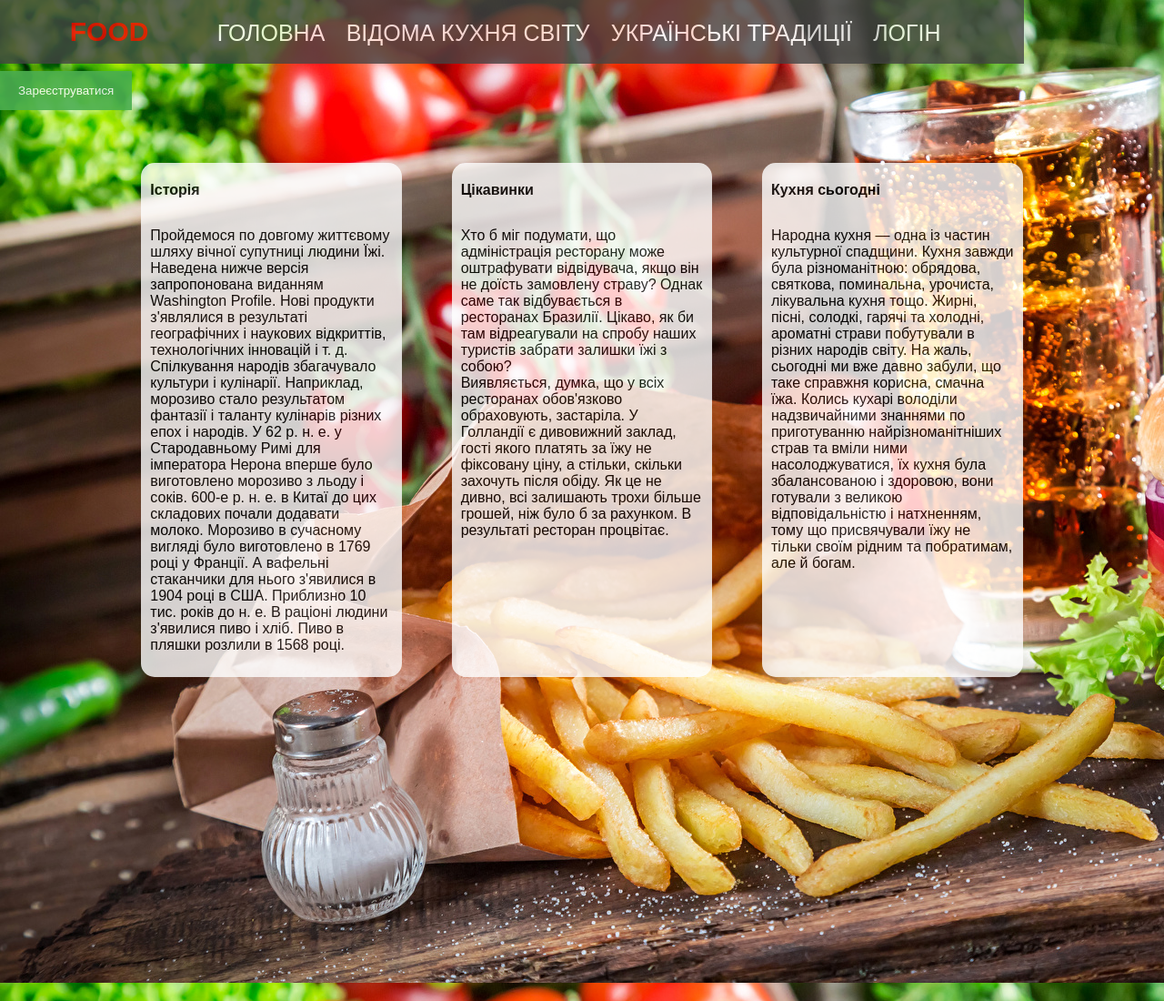
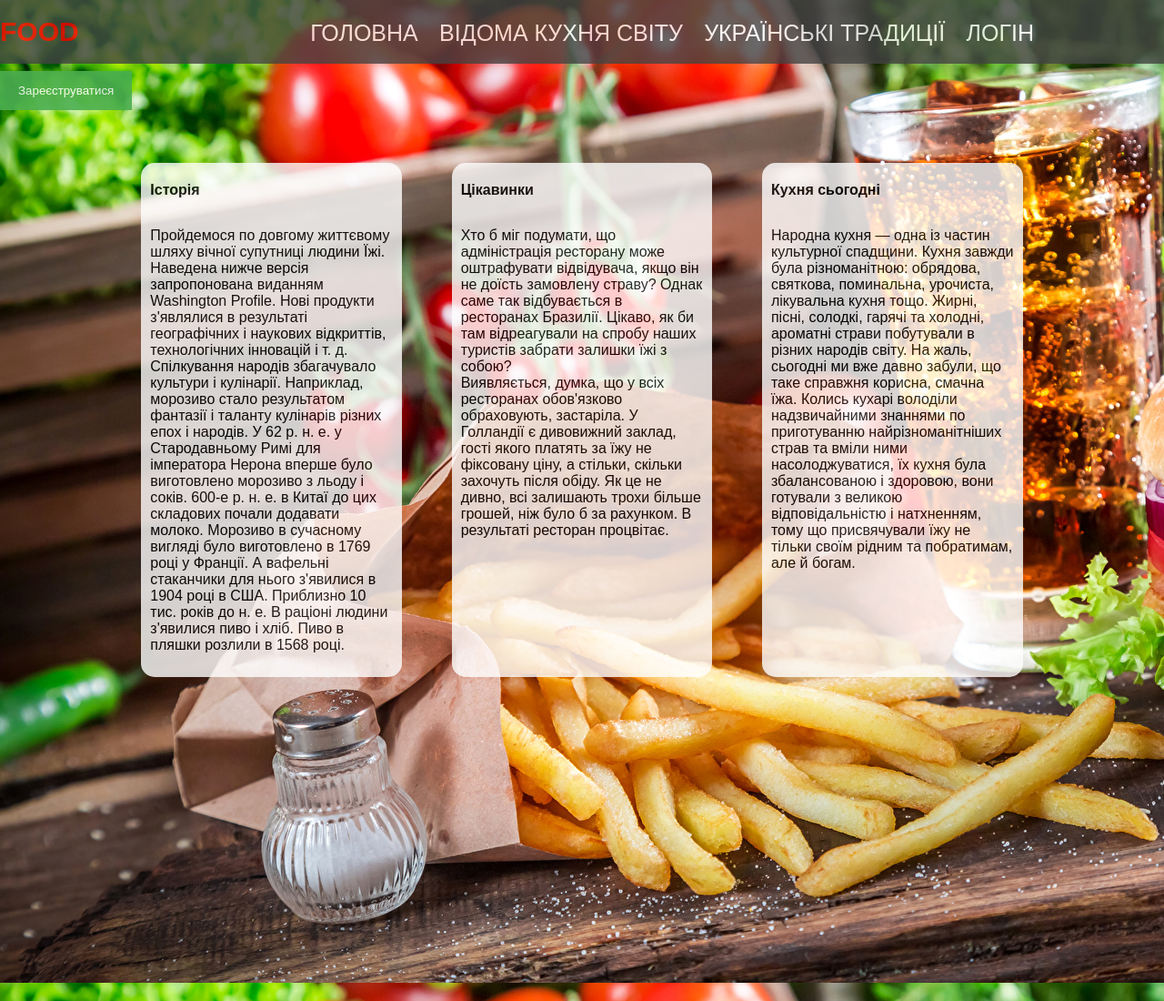
Before and after one commit to gladkiyroman/gladkiyroman.github.io, a plain HTML site: page index.html in a window 1280 px wide. Shown: the top 1100 px of the page at 91% size. Drawn offline with Linux system fonts and the light colour scheme.

Commit message:
Update styles.css

```diff
--- a/styles.css
+++ b/styles.css
@@ -23,10 +23,9 @@ header {
   align-items: center;
 
   font-size: 30px;
-  width: 88%;
+  width: 100%;
+  padding-right: 10%;
   height: 70px;
-  padding-left: 6%;
-  padding-right: 6%;
   background: #444;
   opacity: 0.8;
 }
```
